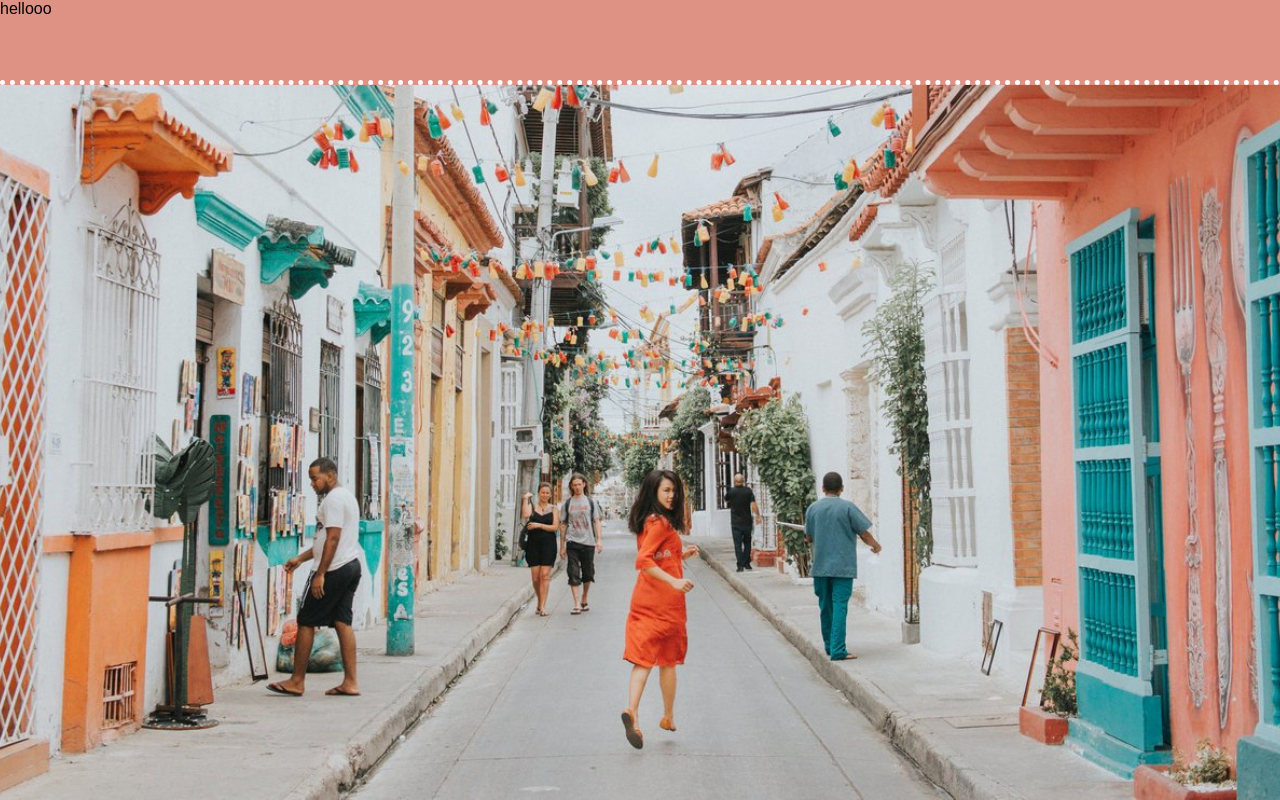
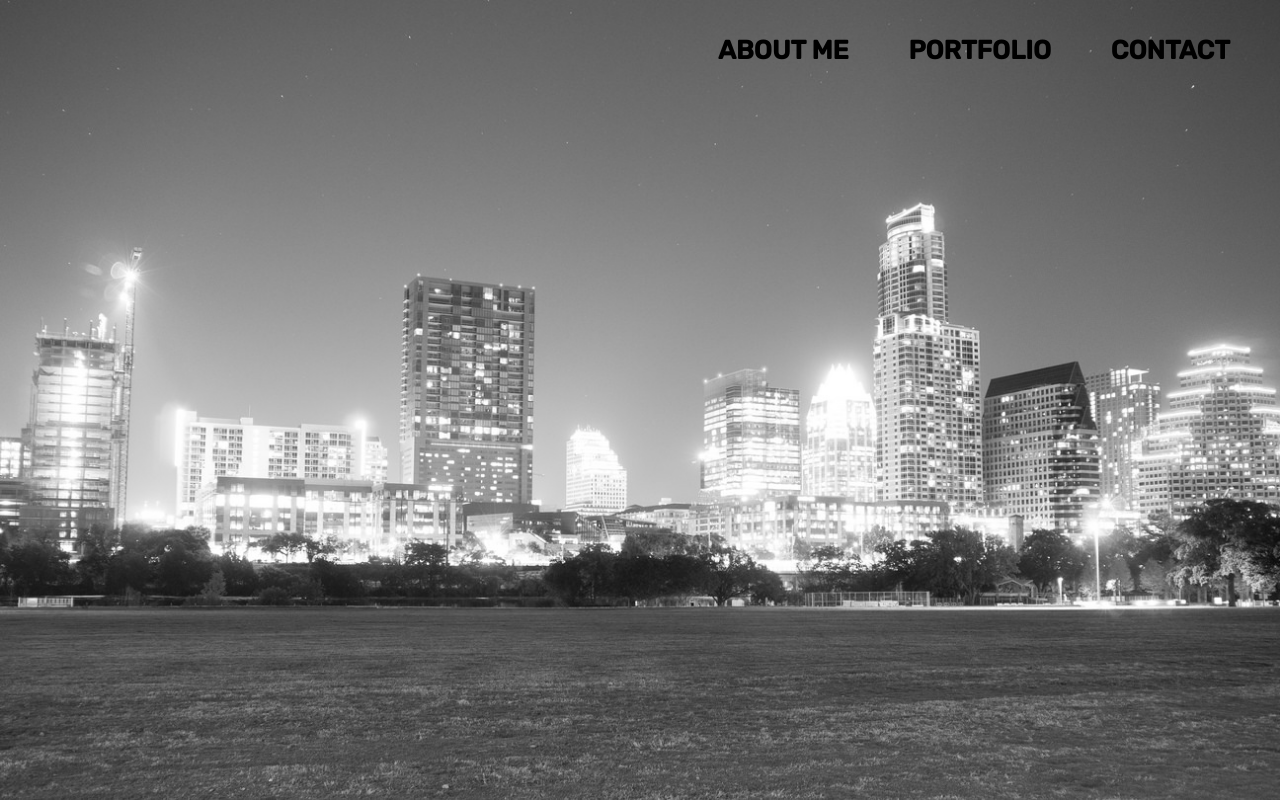
Before and after one commit to shelbyinloes/react-portfolio, a React (Create React App) app in the folder portfolio/: page / in a window 1280 px wide. Built offline with nearby package versions, Linux system fonts and the light colour scheme.

Commit message:
new background + nav bar start

```diff
--- a/portfolio/src/App.css
+++ b/portfolio/src/App.css
@@ -1,8 +1,11 @@
+@import url('https://fonts.googleapis.com/css?family=Rubik:400,500');
+
 body, html {
-  background-image: url("./images/city-background.jpg");
+  background-image: url("./images/austinImage.jpeg");
   background-repeat: no-repeat;
   background-position: center;
   height: 100%;
   margin: 0;
   background-size: cover;
+  font-family: 'Rubik';
 }
--- a/portfolio/src/components/Header.js
+++ b/portfolio/src/components/Header.js
@@ -1,19 +1,33 @@
 import React, {Component} from "react";
 
-const headStyle = {
-  backgroundColor: "#DE9284",
+const headWrap = {
   marginTop: 0,
   height: "80px",
   width: "100%",
   position: "fixed",
-  borderBottom: "dotted white 5px"
+  display: "flex",
+  justifyContent: "flex-end"
+}
+
+const linkWrap = {
+  width: "40%",
+  height: "100px",
+  display: "flex",
+  justifyContent: "space-between",
+  marginRight: "50px",
+  fontSize: "13px",
+  alignItems: "center"
 }
 
 class Header extends Component {
   render(){
     return(
-      <div>
-        <p style={headStyle}>hellooo</p>
+      <div style={headWrap}>
+        <div style={linkWrap}>
+          <h1>ABOUT ME</h1>
+          <h1>PORTFOLIO</h1>
+          <h1>CONTACT</h1>
+        </div>
       </div>
     )}
 }
```
Also changed, not shown: portfolio/src/images/austinImage.jpeg (added), portfolio/src/index.css (line endings or trailing spaces).
